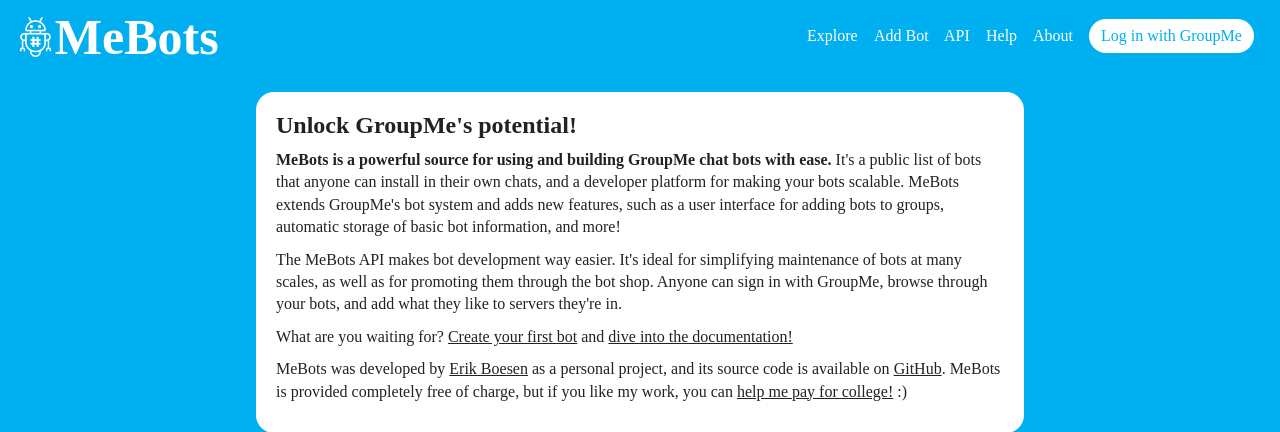
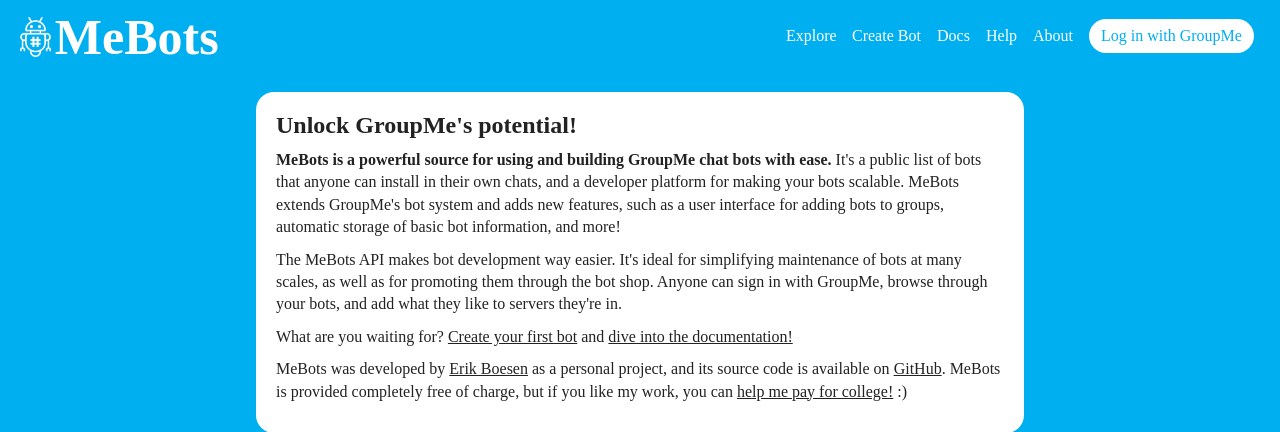
Before and after one commit to MeBots/MeBots, a Flask app: page /about in a window 1280 px wide. Shown: the top 432 px of the page. Run offline with Flask 2, Linux system fonts and the light colour scheme; parts of the project's set-up code (start-up, migrations or seed data) failed here and were passed over; some web fonts are replaced.

Commit message:
Improve header link titles

```diff
--- a/app/templates/base.html
+++ b/app/templates/base.html
@@ -33,8 +33,8 @@
             <nav>
                 <ul>
                     <li><a href="{{ url_for('views.index') }}">Explore</a></li>
-                    <li><a href="{{ url_for('views.create_bot') }}">Add Bot</a></li>
-                    <li><a href="{{ url_for('views.documentation') }}">API</a></li>
+                    <li><a href="{{ url_for('views.create_bot') }}">Create Bot</a></li>
+                    <li><a href="{{ url_for('views.documentation') }}">Docs</a></li>
                     <li><a href="https://groupme.com/join_group/90126249/eNj22Ofs">Help</a></li>
                     <li><a href="{{ url_for('views.about') }}">About</a></li>
 
```
